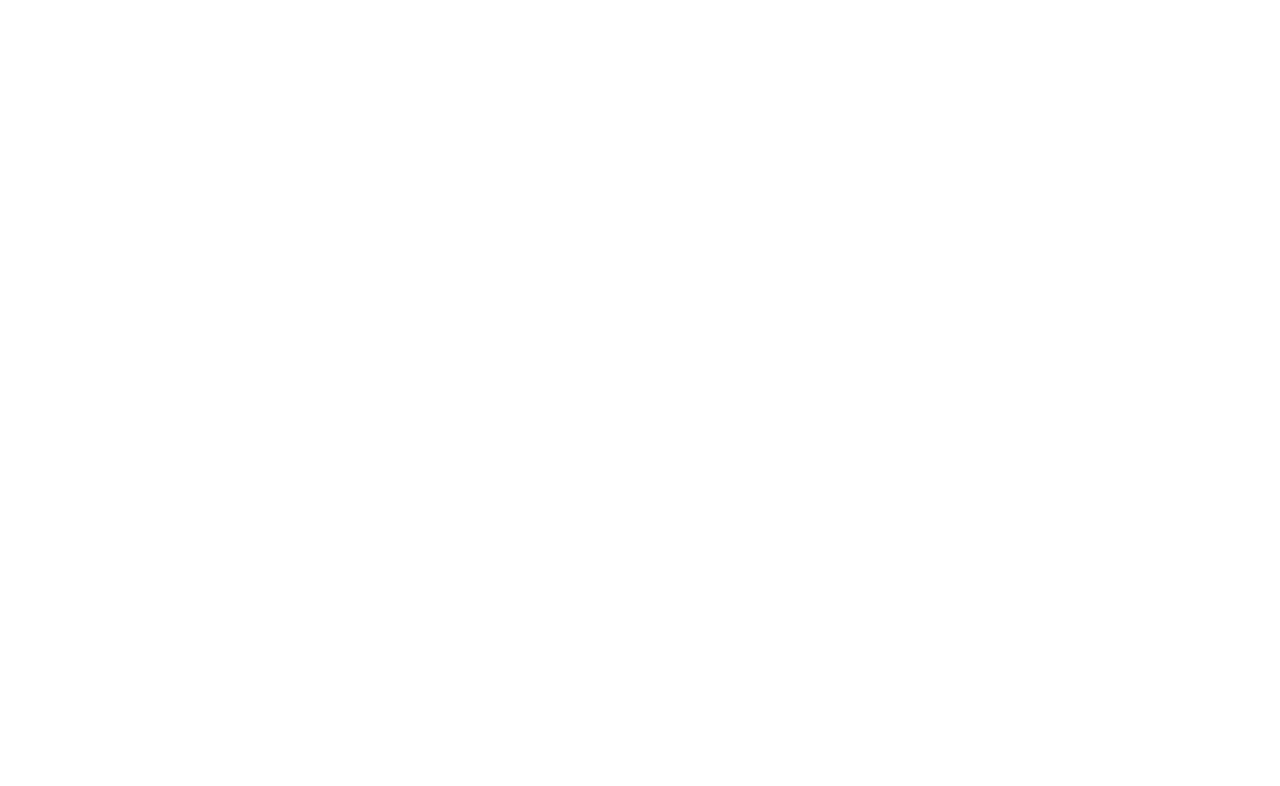
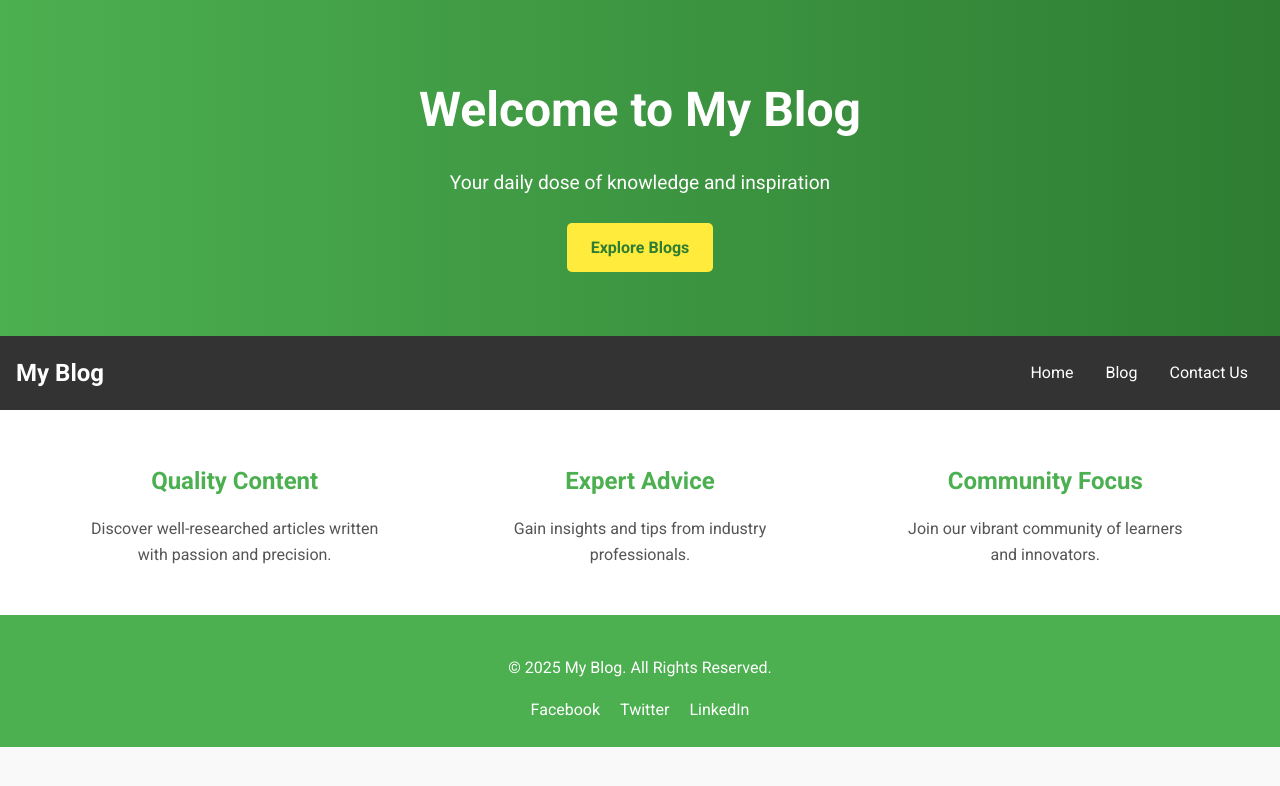
Before and after one commit to ZainBinImran/Blogging-Website, a website: page src/home.html in a window 1280 px wide. Drawn offline with Linux system fonts and the light colour scheme.

Commit message:
Add home.html and home.css files

```diff
--- a/src/home.html
+++ b/src/home.html
@@ -3,9 +3,45 @@
 <head>
     <meta charset="UTF-8">
     <meta name="viewport" content="width=device-width, initial-scale=1.0">
-    <title>ZBI</title>
+    <title>Home | My Blog</title>
+    <link href="https://fonts.googleapis.com/css2?family=Roboto:wght@400;700&display=swap" rel="stylesheet">
+    <link rel="stylesheet" href="../styles/home.css">
 </head>
 <body>
-
+    <header class="hero">
+        <div class="hero-content">
+            <h1>Welcome to My Blog</h1>
+            <p>Your daily dose of knowledge and inspiration</p>
+            <a href="blog.html" class="cta-button">Explore Blogs</a>
+        </div>
+    </header>
+    <nav>
+        <div class="logo">My Blog</div>
+        <a href="home.html">Home</a>
+        <a href="blog.html">Blog</a>
+        <a href="contact.html">Contact Us</a>
+    </nav>
+    <section class="features">
+        <div class="feature">
+            <h2>Quality Content</h2>
+            <p>Discover well-researched articles written with passion and precision.</p>
+        </div>
+        <div class="feature">
+            <h2>Expert Advice</h2>
+            <p>Gain insights and tips from industry professionals.</p>
+        </div>
+        <div class="feature">
+            <h2>Community Focus</h2>
+            <p>Join our vibrant community of learners and innovators.</p>
+        </div>
+    </section>
+    <footer>
+        <p>&copy; 2025 My Blog. All Rights Reserved.</p>
+        <div class="social-links">
+            <a href="#">Facebook</a>
+            <a href="#">Twitter</a>
+            <a href="#">LinkedIn</a>
+        </div>
+    </footer>
 </body>
 </html>
--- a/styles/home.css
+++ b/styles/home.css
@@ -0,0 +1,109 @@
+/* General Styles */
+body {
+    font-family: 'Roboto', sans-serif;
+    margin: 0;
+    padding: 0;
+    line-height: 1.6;
+    background-color: #f9f9f9;
+}
+
+/* Hero Section */
+.hero {
+    background: linear-gradient(to right, #4CAF50, #2E7D32);
+    color: white;
+    text-align: center;
+    padding: 4rem 1rem;
+}
+
+.hero-content h1 {
+    font-size: 3rem;
+    margin: 0.5rem 0;
+}
+
+.hero-content p {
+    font-size: 1.2rem;
+    margin-bottom: 1.5rem;
+}
+
+.cta-button {
+    display: inline-block;
+    background-color: #FFEB3B;
+    color: #2E7D32;
+    padding: 0.75rem 1.5rem;
+    text-decoration: none;
+    font-size: 1rem;
+    font-weight: bold;
+    border-radius: 5px;
+}
+
+.cta-button:hover {
+    background-color: #FDD835;
+}
+
+/* Navigation Bar */
+nav {
+    background-color: #333;
+    display: flex;
+    align-items: center;
+    padding: 0.75rem 1rem;
+}
+
+nav .logo {
+    color: white;
+    font-size: 1.5rem;
+    font-weight: bold;
+    margin-right: auto;
+}
+
+nav a {
+    color: white;
+    padding: 0.75rem 1rem;
+    text-decoration: none;
+    font-size: 1rem;
+}
+
+nav a:hover {
+    background-color: #575757;
+    border-radius: 4px;
+}
+
+/* Features Section */
+.features {
+    display: flex;
+    justify-content: space-around;
+    padding: 2rem;
+    background-color: white;
+}
+
+.feature {
+    max-width: 300px;
+    text-align: center;
+}
+
+.feature h2 {
+    color: #4CAF50;
+    font-size: 1.5rem;
+    margin-bottom: 0.5rem;
+}
+
+.feature p {
+    color: #555;
+}
+
+/* Footer */
+footer {
+    background-color: #4CAF50;
+    color: white;
+    text-align: center;
+    padding: 1.5rem 1rem;
+}
+
+footer .social-links a {
+    color: white;
+    margin: 0 0.5rem;
+    text-decoration: none;
+}
+
+footer .social-links a:hover {
+    text-decoration: underline;
+}
```
